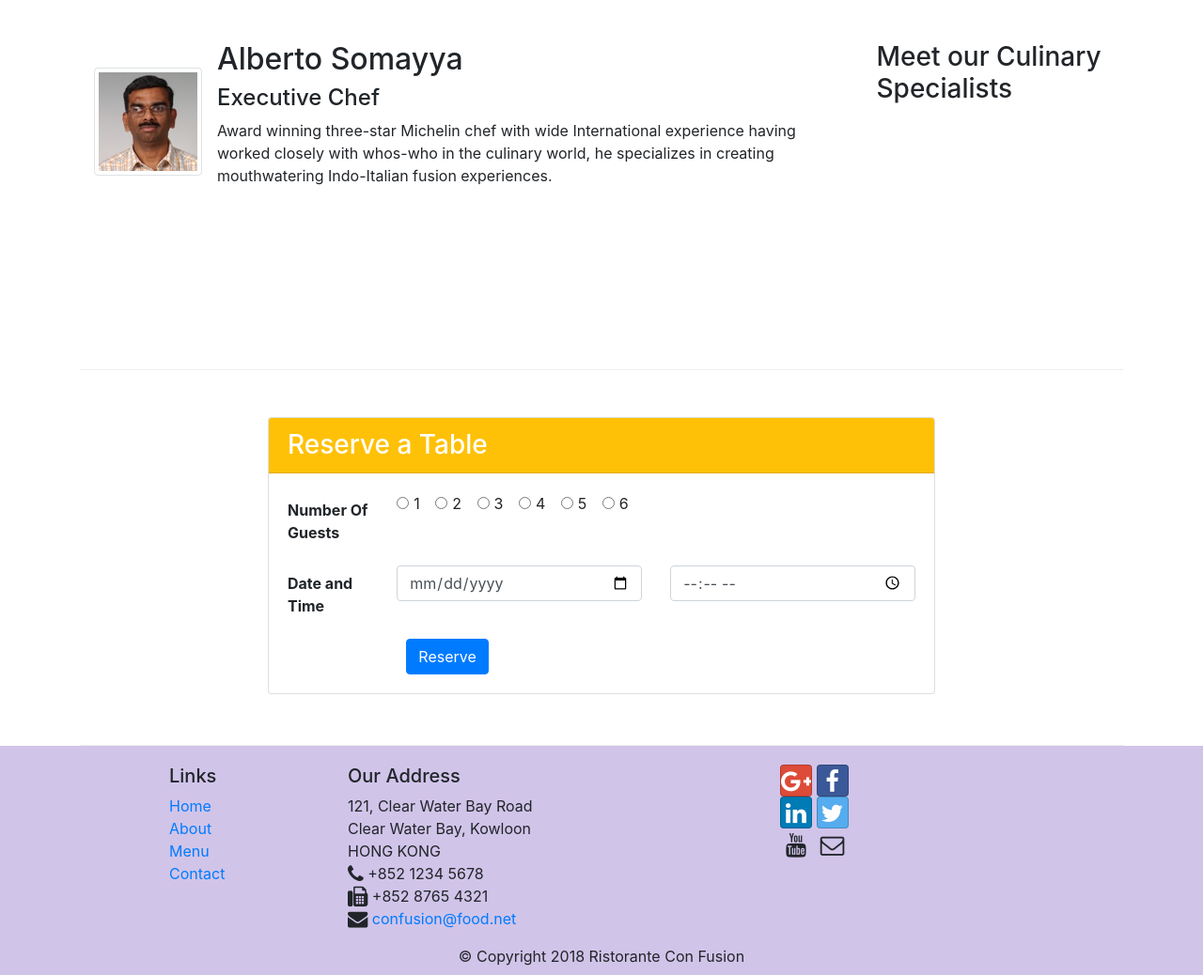
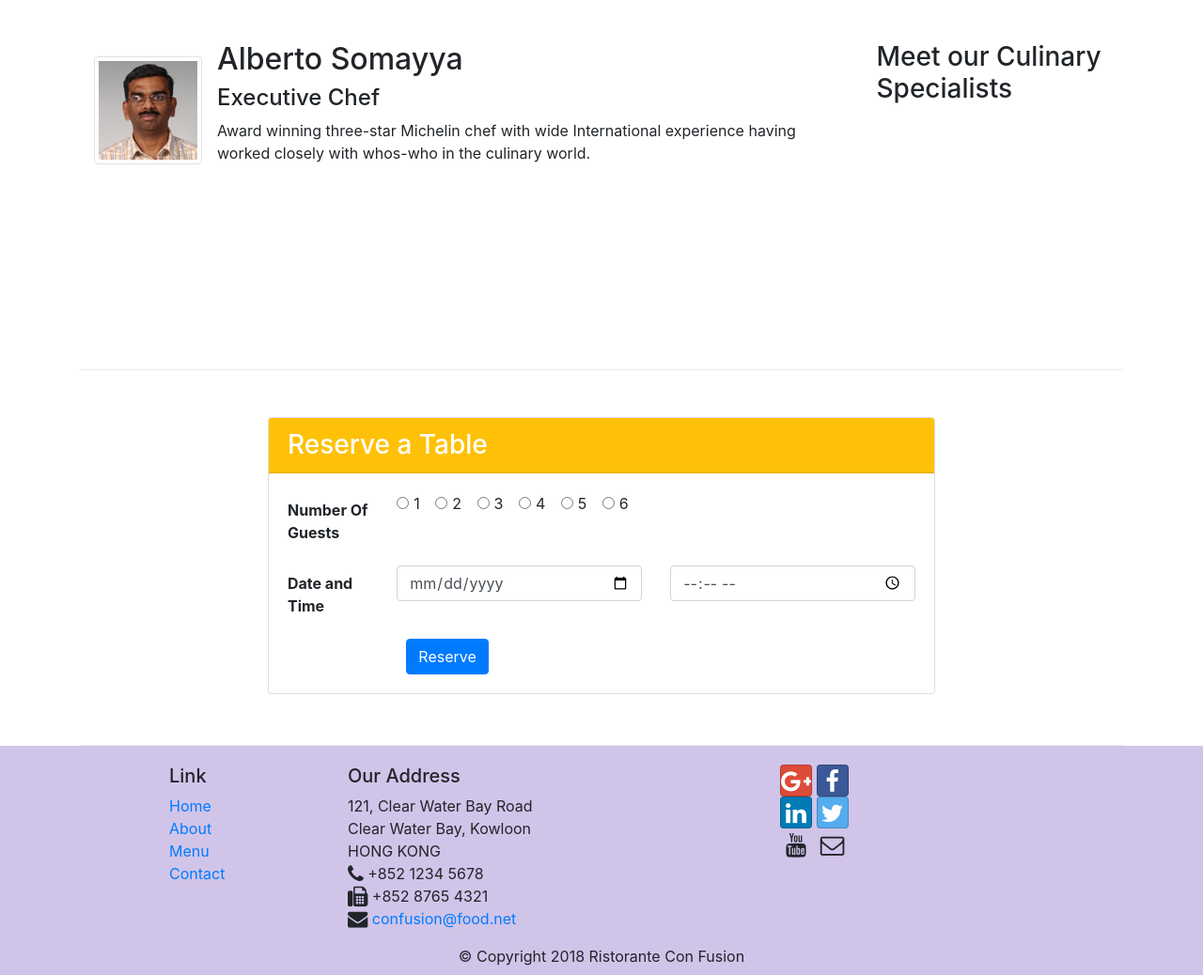
Before and after one commit to okeks/conFusion, a website: page home.html in a window 1280 px wide. Shown: the part 1140-2178 px from the top of the page at 94% size. Drawn offline with nearby package versions, Linux system fonts and the light colour scheme.

Commit message:
media edits

```diff
--- a/home.html
+++ b/home.html
@@ -110,7 +110,6 @@
 
                 </div>
               </div>
-
             </div>
           </div>
 
@@ -127,8 +126,7 @@
                 <p class="d-none d-sm-block">
                   Award winning three-star Michelin chef with wide International
                   experience having worked closely with whos-who in the culinary
-                  world, he specializes in creating mouthwatering Indo-Italian
-                  fusion experiences.
+                  world.
                 </p>
 
               </div>
@@ -189,8 +187,6 @@
                         </button>
                       </div>
                     </div>
-
-
                   </form>
                 </div>
 
@@ -204,7 +200,7 @@
           <div class="container">
             <div class="row">
               <div class="col-4 offset-1 col-sm-2">
-                <h5>Links</h5>
+                <h5>Link</h5>
                 <ul class="list-unstyled">
                   <li><a href="#">Home</a></li>
                   <li><a href="./aboutus.html">About</a></li>
```
